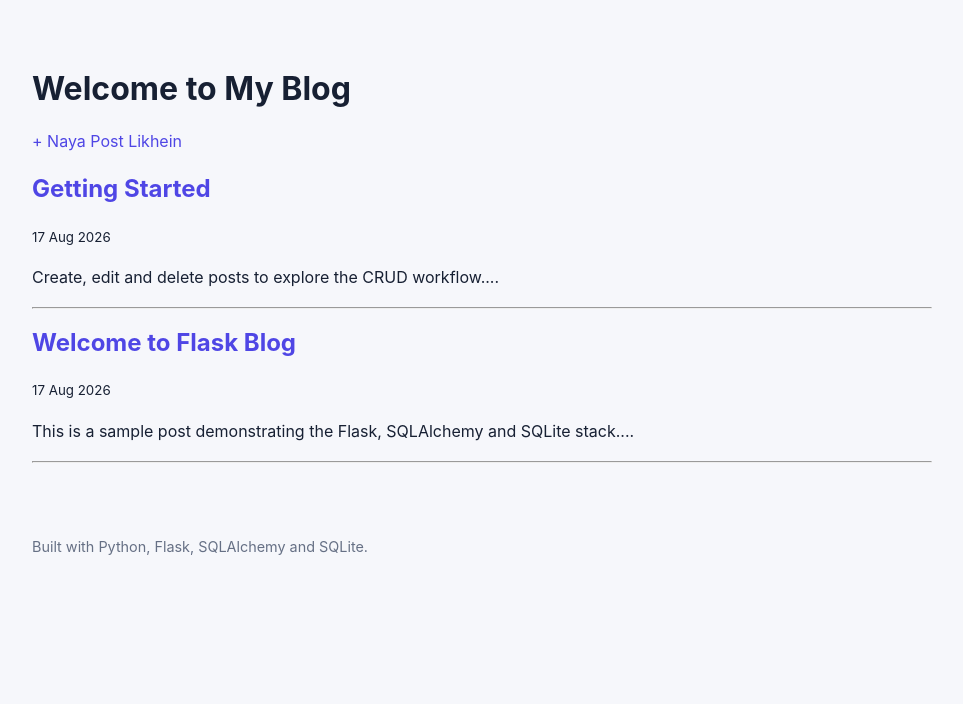
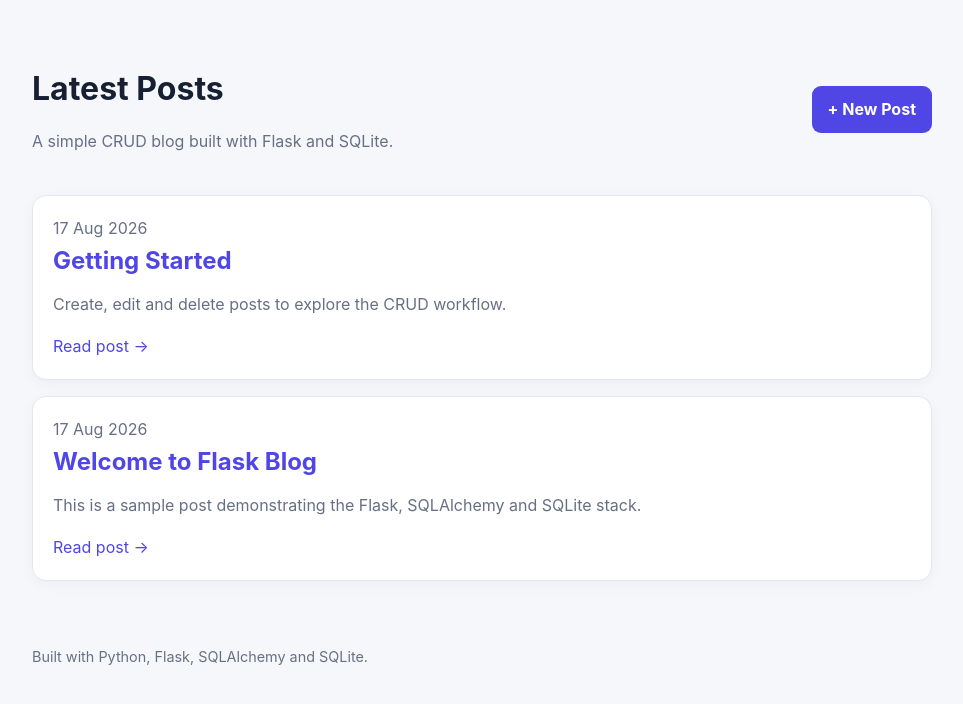
Before and after one commit to contractwithshoaibnoor-star/flask-blog, a Flask app: page / in a window 1280 px wide. Shown: the part 61-765 px from the top of the page, without its empty margins (158-1121 px from the left). Run offline with Flask 3, Linux system fonts and the light colour scheme.

Commit message:
Improve blog home page UI

```diff
--- a/templates/home.html
+++ b/templates/home.html
@@ -3,16 +3,30 @@
 {% block title %}Home{% endblock %}
 
 {% block content %}
-    <h1>Welcome to My Blog</h1>
-    <p><a href="{{ url_for('new_post') }}">+ Naya Post Likhein</a></p>
-    {% for post in posts %}
-        <div class="post-preview">
-            <h2><a href="{{ url_for('post_detail', post_id=post.id) }}">{{ post.title }}</a></h2>
-            <small>{{ post.created_at.strftime('%d %b %Y') }}</small>
-            <p>{{ post.body[:100] }}...</p>
-        </div>
-        <hr>
-    {% else %}
-        <p>Abhi koi post nahi hai.</p>
-    {% endfor %}
+<div class="page-header">
+    <div>
+        <h1>Latest Posts</h1>
+        <p class="subtitle">A simple CRUD blog built with Flask and SQLite.</p>
+    </div>
+    <a class="button" href="{{ url_for('new_post') }}">+ New Post</a>
+</div>
+
+{% if posts %}
+    <div class="post-list">
+        {% for post in posts %}
+            <article class="post-card">
+                <div class="meta">{{ post.created_at.strftime('%d %b %Y') }}</div>
+                <h2><a href="{{ url_for('post_detail', post_id=post.id) }}">{{ post.title }}</a></h2>
+                <p>{{ post.body[:140] }}{% if post.body|length > 140 %}...{% endif %}</p>
+                <a href="{{ url_for('post_detail', post_id=post.id) }}">Read post →</a>
+            </article>
+        {% endfor %}
+    </div>
+{% else %}
+    <div class="empty-state">
+        <h2>No posts yet</h2>
+        <p class="subtitle">Create your first blog post to get started.</p>
+        <a class="button" href="{{ url_for('new_post') }}">Create Post</a>
+    </div>
+{% endif %}
 {% endblock %}
```
